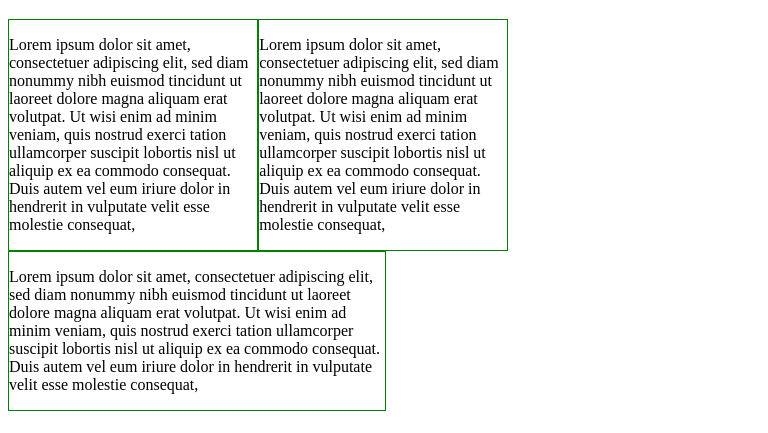
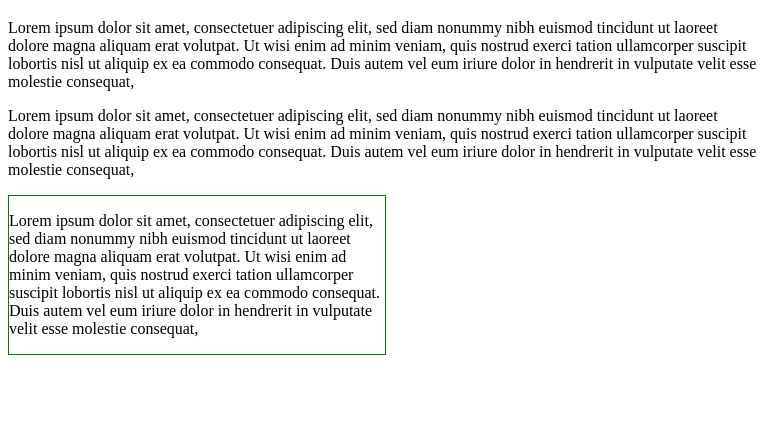
Before and after one commit to Volodymyr75/module2-solution, a plain HTML site: page site/index.html in a window 768 px wide. Shown: the part 61-494 px from the top of the page. Drawn offline with Linux system fonts and the light colour scheme.

Commit message:
changes 0.35

```diff
--- a/site/style.css
+++ b/site/style.css
@@ -7,15 +7,15 @@
 }
 
 @media (min-width: 768px) and (max-width: 991px) {
-  .col-md-4, .col-md-6 {
+  .col-md-6, .col-md-12 {
     float: left;
     border: 1px solid green;
   }
-  .col-md-4 {
-    width: 33%;
-  }
   .col-md-6 {
     width: 50%;
+  }
+  .col-md-12 {
+    width: 100%;
   }
 }
 
```
